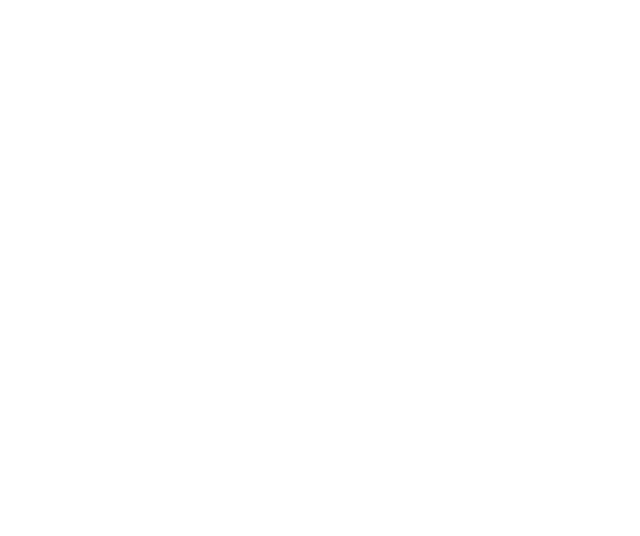
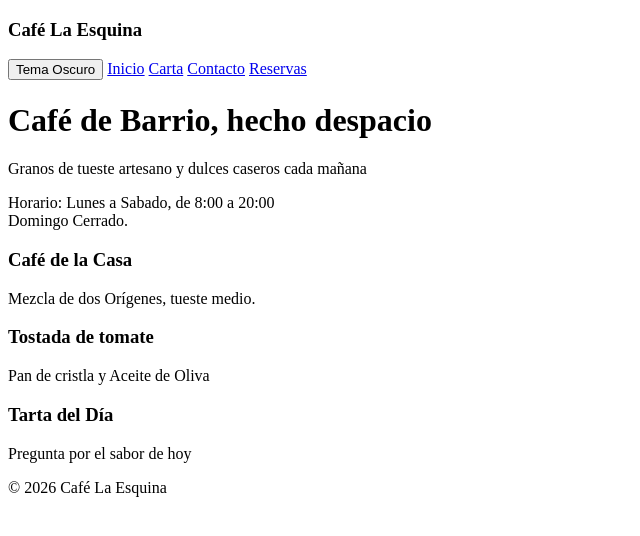
Before and after one commit to jgurpe1/equipo-a-cafe-la-esquina, a plain HTML site: page index.html in a window 1280 px wide. Shown: the whole page, without its empty margins (0-640 px from the left). Drawn offline with Linux system fonts and the light colour scheme.

Commit message:
Añadido Aviso-cafeteria-index.html
En el Index.html se añadió el aviso-cafetería (Abierto Ahora)

```diff
--- a/index.html
+++ b/index.html
@@ -10,6 +10,75 @@
 
   <!-- Aquí va la página -->
 
+<div id="Cabecera" class="cabeza">
+                    <h3>Café La Esquina</h3>
+                    <nav class="navegacion">
+
+                      <button>Tema Oscuro</button>
+                    <a href="#">Inicio</a>
+                    <a href="./carta.html">Carta</a>
+                    <a href="./contacto.html">Contacto</a>
+                    <a href="./Reservas.html">Reservas</a>
+
+                    </nav>
+</div>
+  <!-- Aquí va la página -->
+  <div class="espaciado-página">
+    <h1>
+      Café de Barrio, hecho despacio
+    </h1>
+
+    <p class="centro">
+      Granos de tueste artesano y dulces caseros cada mañana
+    </p>
+
+
+
+
+<div id="aviso-cafeteria" class="aviso"></div>
+
+    <p>
+      Horario: Lunes a Sabado, de 8:00 a 20:00 <br>
+      Domingo Cerrado.
+    </p>
+  </div>
+
+  <div class="tabla-tarjetas">
+
+  <div class="tarjetas">
+        <h3>
+Café de la Casa
+    </h3>
+
+    <p>
+  Mezcla de dos Orígenes, tueste medio.
+    </p>
+  </div>
+
+    <div class="tarjetas">
+    <h3>
+      Tostada de tomate
+    </h3>
+    <p>
+      Pan de cristla y Aceite de Oliva
+    </p>
+  </div>
+
+    <div class="tarjetas">
+    <h3>
+      Tarta del Día
+    </h3>
+    <p>
+      Pregunta por el sabor de hoy
+    </p>
+  </div>
+  </div>
+    </div>
+
+
+  <footer>
+    © 2026 Café La Esquina
+  </footer>
   <script src="js/main.js"></script>
 </body>
 </html>
```
